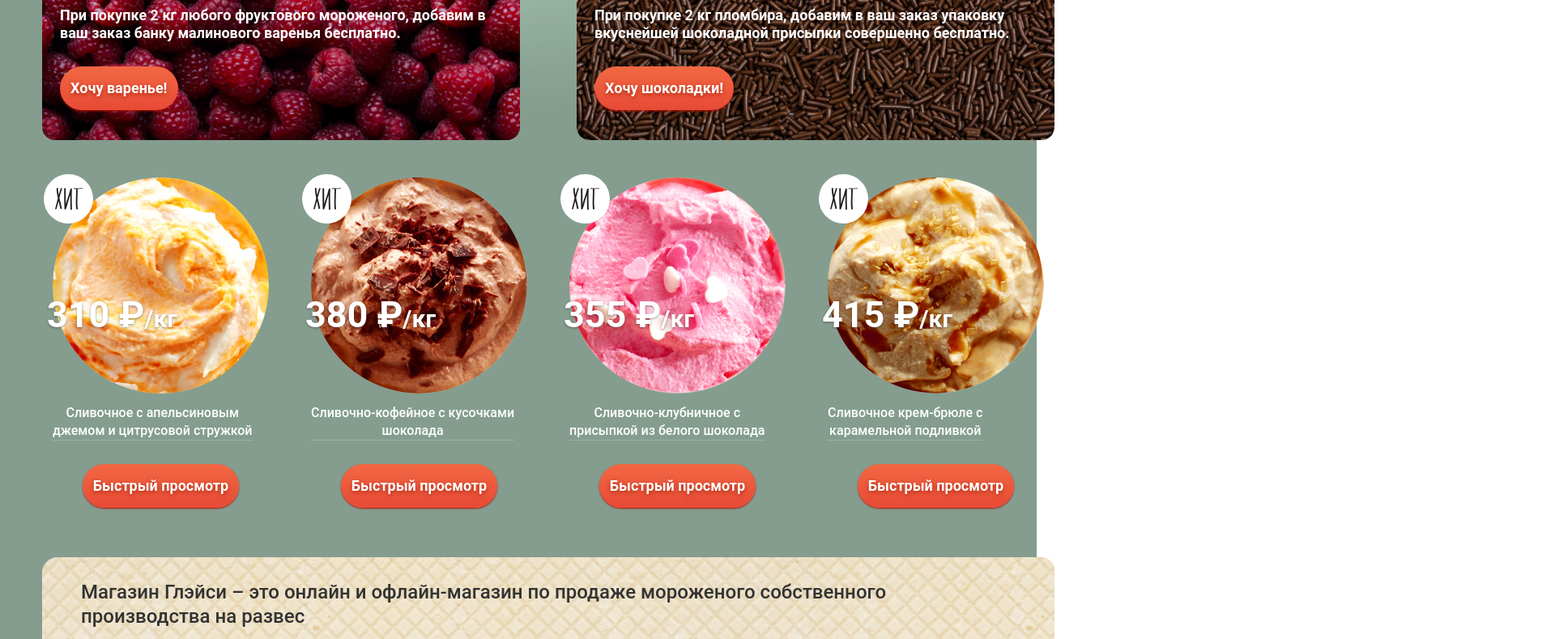
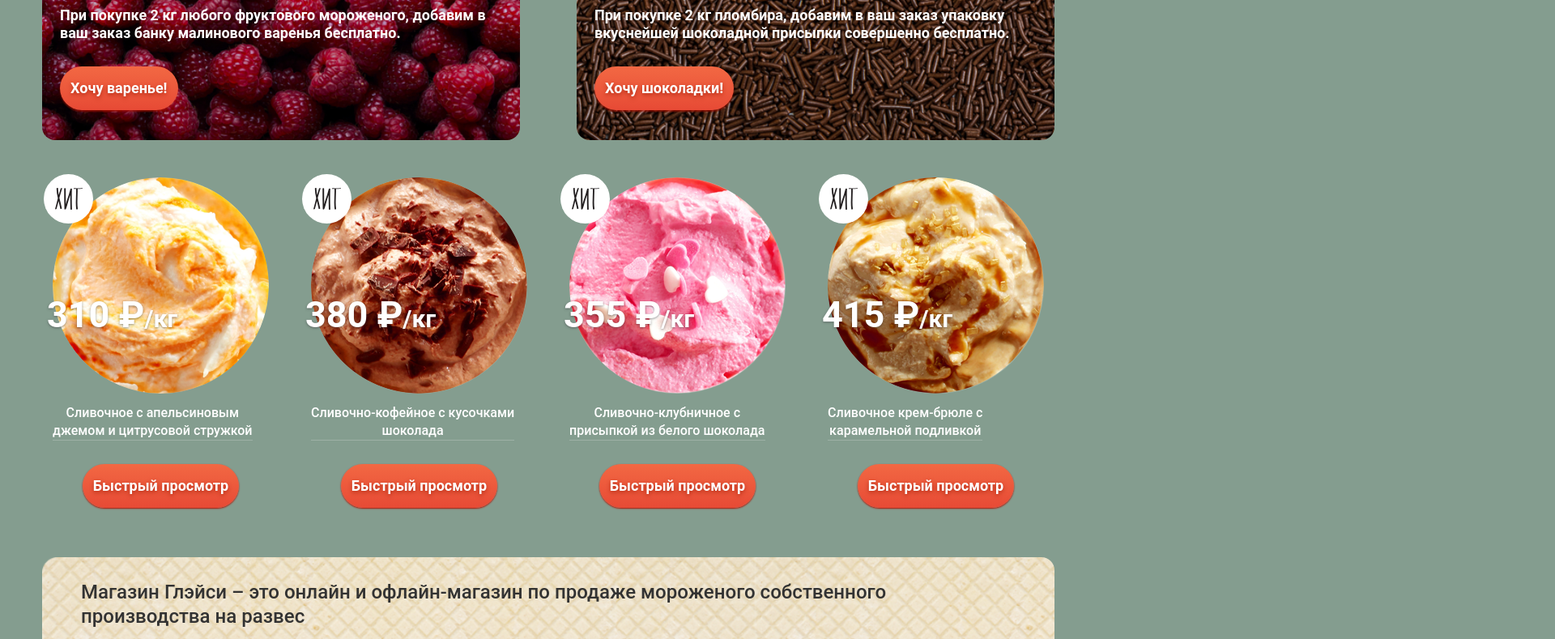
Before and after one commit to Thggggf/Gllacy, a website: page index.html in a window 1280 px wide. Shown: the part 732-1521 px from the top of the page at 81% size, 1920 px wide, since content can reach past the window. Drawn offline with Linux system fonts and the light colour scheme.

Commit message:
background fix

```diff
--- a/css/styles.css
+++ b/css/styles.css
@@ -894,7 +894,7 @@ img {
 }
 .page-body__background{
     height: 2700px;
-    min-width: 100%;
+    min-width: 5000px;
     position: absolute;
     left: 0;
     background-repeat: no-repeat;
```
